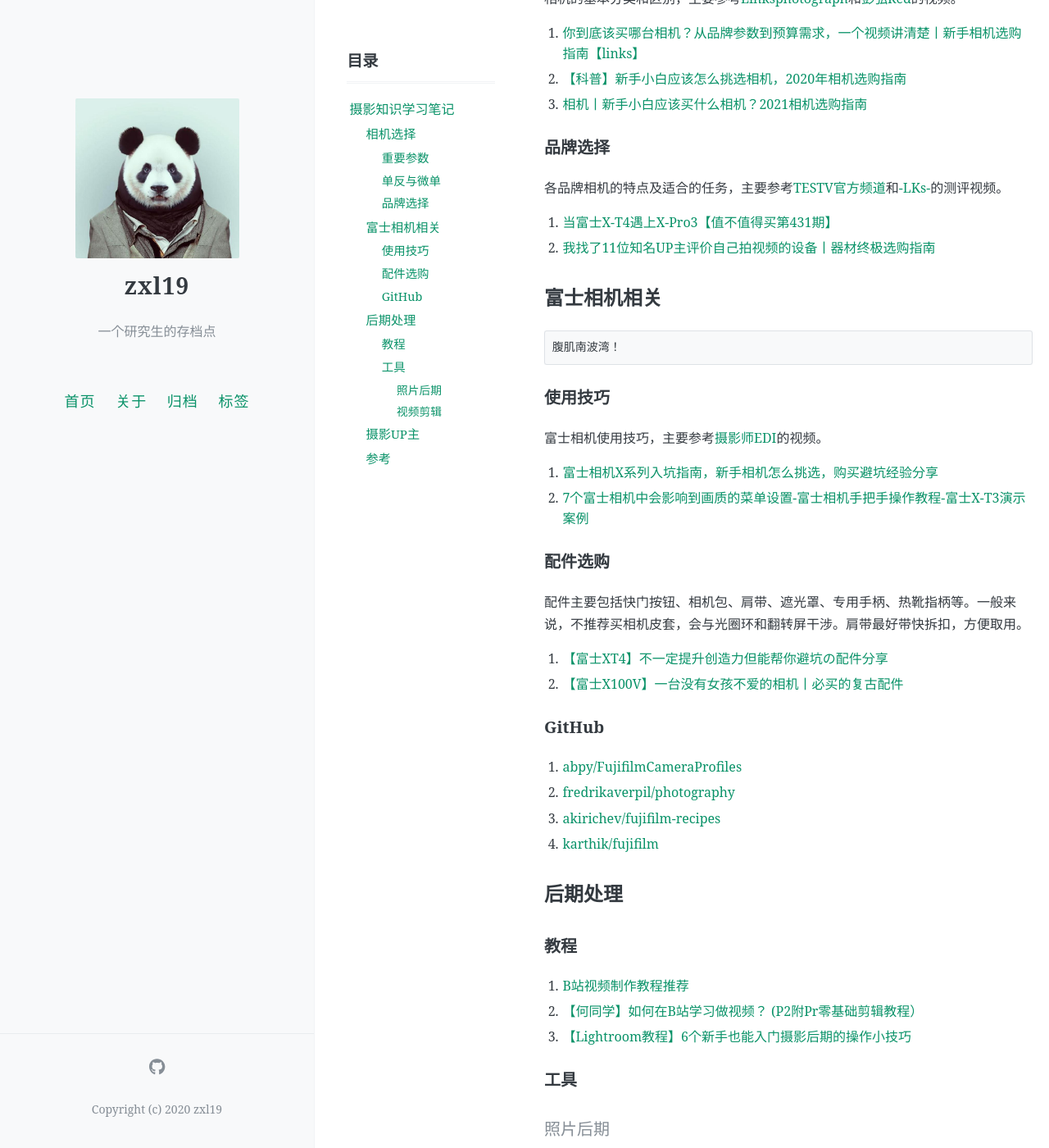
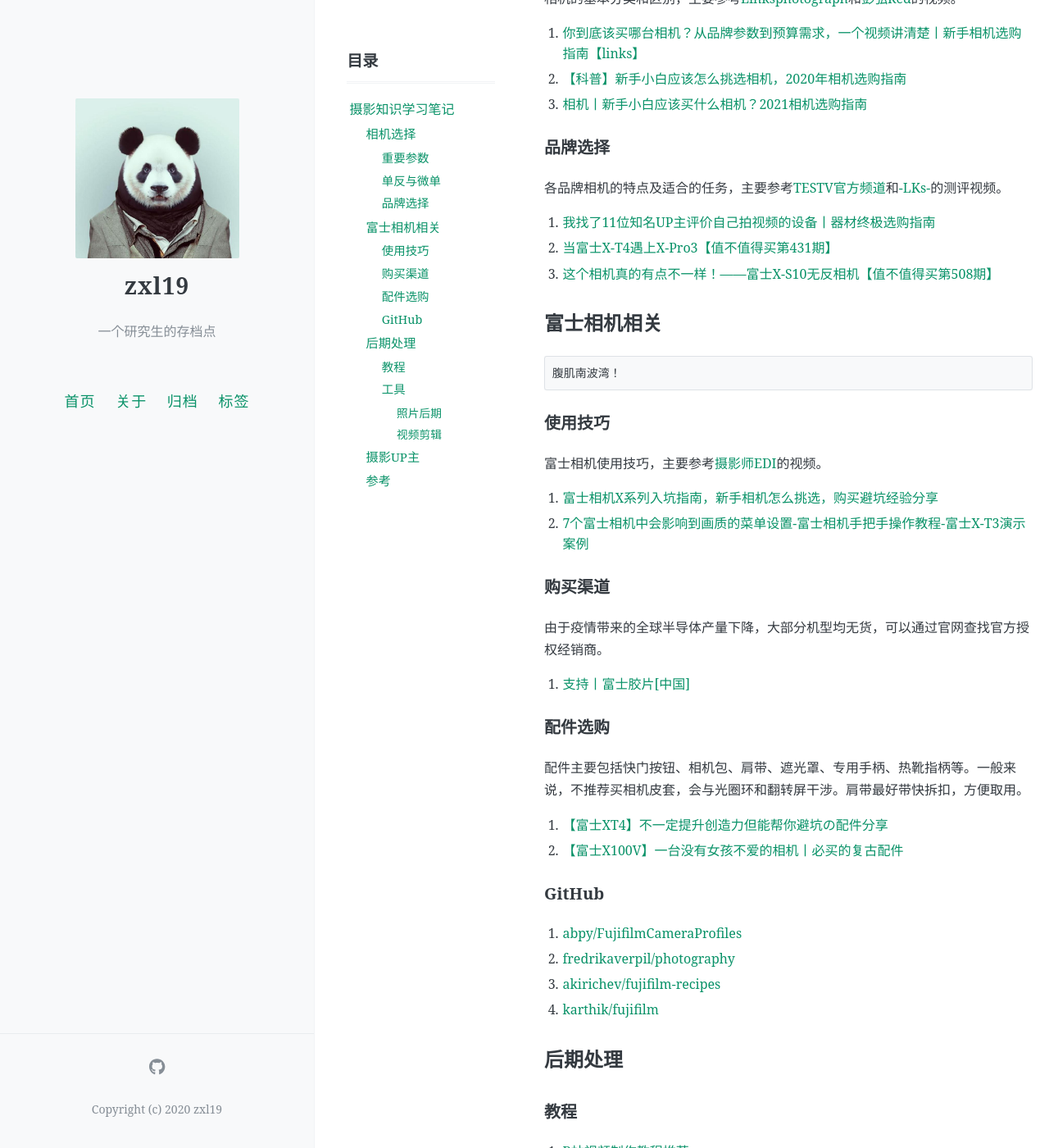
Before and after one commit to zxl19/zxl19.github.io, a Jekyll site: the page built from _posts/2021-08-03-photography-note.md, in a window 1280 px wide and 1400 px high, scrolled down 623 px. Shown: the whole window at 82% size. Built offline with Jekyll 4.4.1, drawn with Linux system fonts in a browser that asks for light colours; comment, search, counter and statistics services are not loaded; some of the changed text lies outside the part shown.

Commit message:
Update 2021-08-03-photography-note.md

```diff
--- a/_posts/2021-08-03-photography-note.md
+++ b/_posts/2021-08-03-photography-note.md
@@ -39,8 +39,9 @@ pinned: false
 
 各品牌相机的特点及适合的任务，主要参考[TESTV官方频道](https://space.bilibili.com/11336264/)和[-LKs-](https://space.bilibili.com/125526/)的测评视频。
 
-1. [当富士X-T4遇上X-Pro3【值不值得买第431期】](https://www.bilibili.com/video/BV1oV411C7hJ)
-2. [我找了11位知名UP主评价自己拍视频的设备丨器材终极选购指南](https://www.bilibili.com/video/BV1tJ41187w6)
+1. [我找了11位知名UP主评价自己拍视频的设备丨器材终极选购指南](https://www.bilibili.com/video/BV1tJ41187w6)
+2. [当富士X-T4遇上X-Pro3【值不值得买第431期】](https://www.bilibili.com/video/BV1oV411C7hJ)
+3. [这个相机真的有点不一样！——富士X-S10无反相机【值不值得买第508期】](https://www.bilibili.com/video/BV1Y34y1Q7Hu)
 
 ## 富士相机相关
 
@@ -54,6 +55,12 @@ pinned: false
 
 1. [富士相机X系列入坑指南，新手相机怎么挑选，购买避坑经验分享](https://www.bilibili.com/video/BV18V411m7UG)
 2. [7个富士相机中会影响到画质的菜单设置-富士相机手把手操作教程-富士X-T3演示案例](https://www.bilibili.com/video/BV1CP4y1s7nz)
+
+### 购买渠道
+
+由于疫情带来的全球半导体产量下降，大部分机型均无货，可以通过官网查找官方授权经销商。
+
+1. [支持丨富士胶片[中国]](https://www.fujifilm.com.cn/cn/zh-hans/consumer/support)
 
 ### 配件选购
 
@@ -112,7 +119,8 @@ pinned: false
 ## 参考
 
 1. [富士相机哪款性价比高？2021富士相机详细购买指南（超高性价比精选6款推荐）-花千里的文章-知乎](https://zhuanlan.zhihu.com/p/180538577)
-2. [7个免费在线PS网站（良心推荐，真正免费）-小盒的文章-知乎](https://zhuanlan.zhihu.com/p/93513748)
-3. [哪些网站让你感觉发现了新大陆？-不做闲鱼的回答-知乎](https://www.zhihu.com/question/293309623/answer/1675816377)
-4. [b站上有什么好的摄影教学？-早见Hayami的回答-知乎](https://www.zhihu.com/question/312241261/answer/1066491001)
-5. [关注bilibili这17个UP主，你甚至可以在B站学摄影！-A妹的文章-知乎](https://zhuanlan.zhihu.com/p/112964588)
+2. [想网购一部富士相机哪里买比较靠谱？-知乎用户的回答-知乎](https://www.zhihu.com/question/389541186/answer/1836869122)
+3. [7个免费在线PS网站（良心推荐，真正免费）-小盒的文章-知乎](https://zhuanlan.zhihu.com/p/93513748)
+4. [哪些网站让你感觉发现了新大陆？-不做闲鱼的回答-知乎](https://www.zhihu.com/question/293309623/answer/1675816377)
+5. [b站上有什么好的摄影教学？-早见Hayami的回答-知乎](https://www.zhihu.com/question/312241261/answer/1066491001)
+6. [关注bilibili这17个UP主，你甚至可以在B站学摄影！-A妹的文章-知乎](https://zhuanlan.zhihu.com/p/112964588)
```
